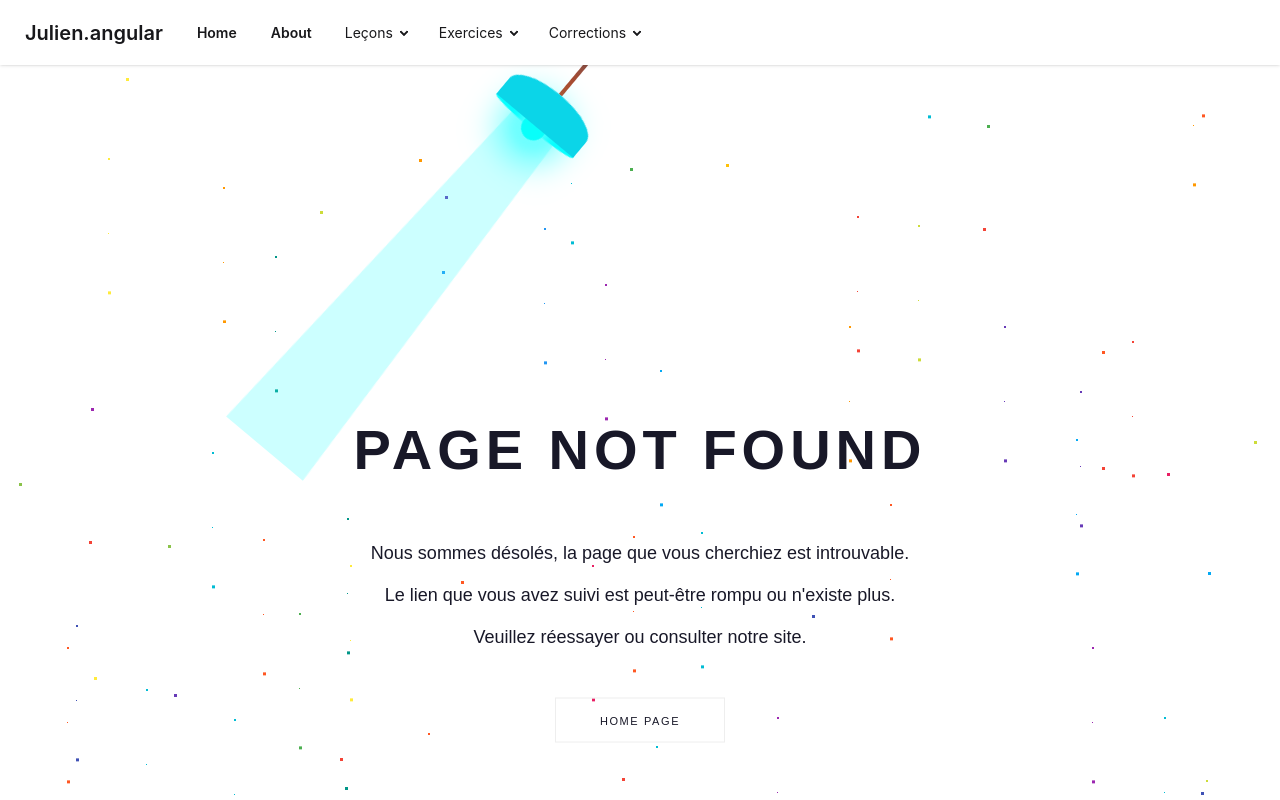
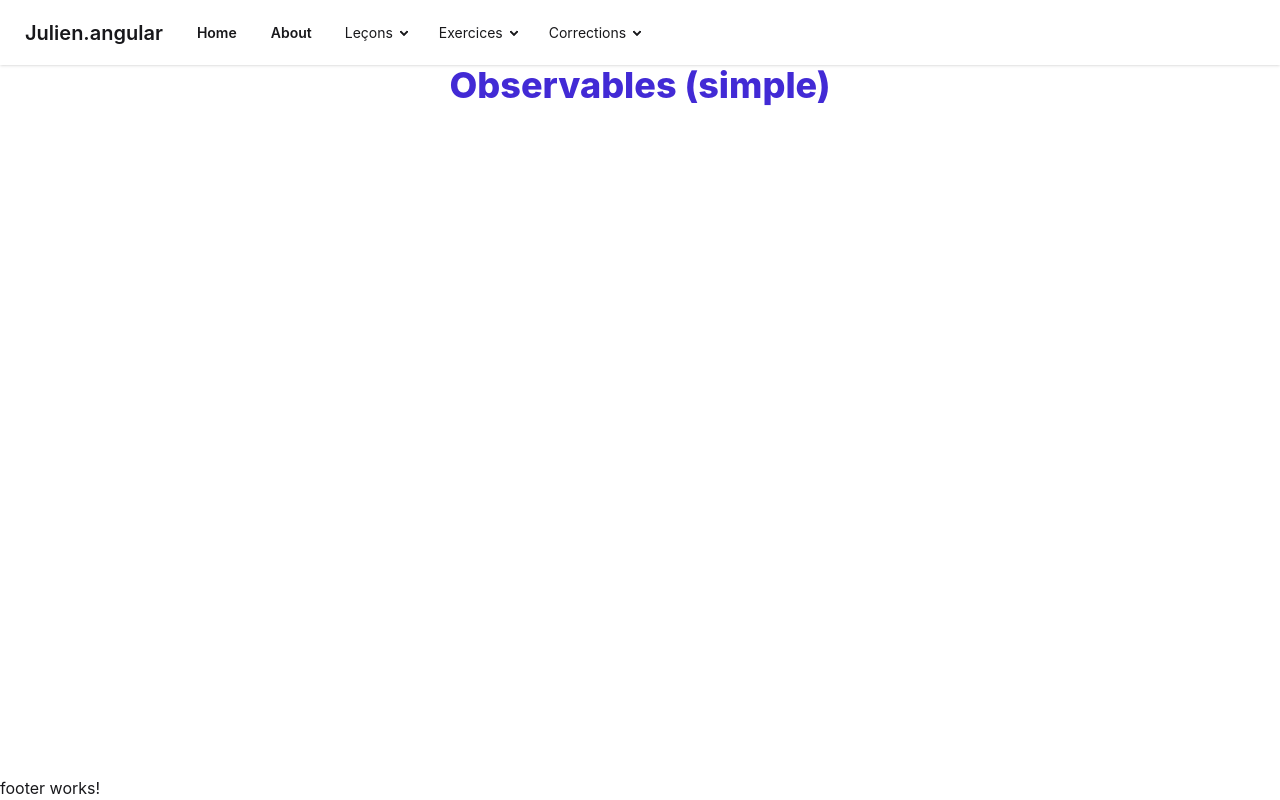
Before and after one commit to juliencongras/julien.angular, an Angular app: page /exercices/observables in a window 1280 px wide. Shown: the top 800 px of the page. Built offline with nearby package versions, Linux system fonts and the light colour scheme.

Commit message:
Mise en place exercice observables

```diff
--- a/src/app/app.routes.ts
+++ b/src/app/app.routes.ts
@@ -86,6 +86,10 @@ export const routes: Routes = [
     path: 'exercices/signals',
     loadComponent: () => import('./pages/exercices/signals-exercice/signals-exercice').then((m) => m.SignalsExercice),
   },
+  {
+    path: 'exercices/observables',
+    loadComponent: () => import('./pages/exercices/observables-exercice/observables-exercice').then((m) => m.ObservablesExercice),
+  },
 
   //Corrections
     {
--- a/src/app/components/layouts/header/header.html
+++ b/src/app/components/layouts/header/header.html
@@ -34,6 +34,7 @@
             <li><a routerLink="/exercices/list_rendering">List rendering</a></li>
             <li><a routerLink="/exercices/dynamic_styling">Dynamic styling</a></li>
             <li><a routerLink="/exercices/signals">Signals</a></li>
+            <li><a routerLink="/exercices/observables">Observables</a></li>
           </ul>
         </details>
       </li>
--- /dev/null
+++ b/src/app/pages/exercices/observables-exercice/observables-exercice.html
@@ -0,0 +1,3 @@
+<div class="text-center space-y-2">
+    <h1 class="text-4xl font-extrabold text-primary">{{ title }}</h1>
+</div>
--- /dev/null
+++ b/src/app/pages/exercices/observables-exercice/observables-exercice.ts
@@ -0,0 +1,10 @@
+import { Component } from '@angular/core';
+
+@Component({
+  imports: [],
+  selector: 'app-observables-exercice',
+  templateUrl: './observables-exercice.html',
+})
+export class ObservablesExercice {
+  title: string = "Observables (simple)"
+}
```
Also changed, not shown: 1 other file (tests, documents, lock files or other folders).
